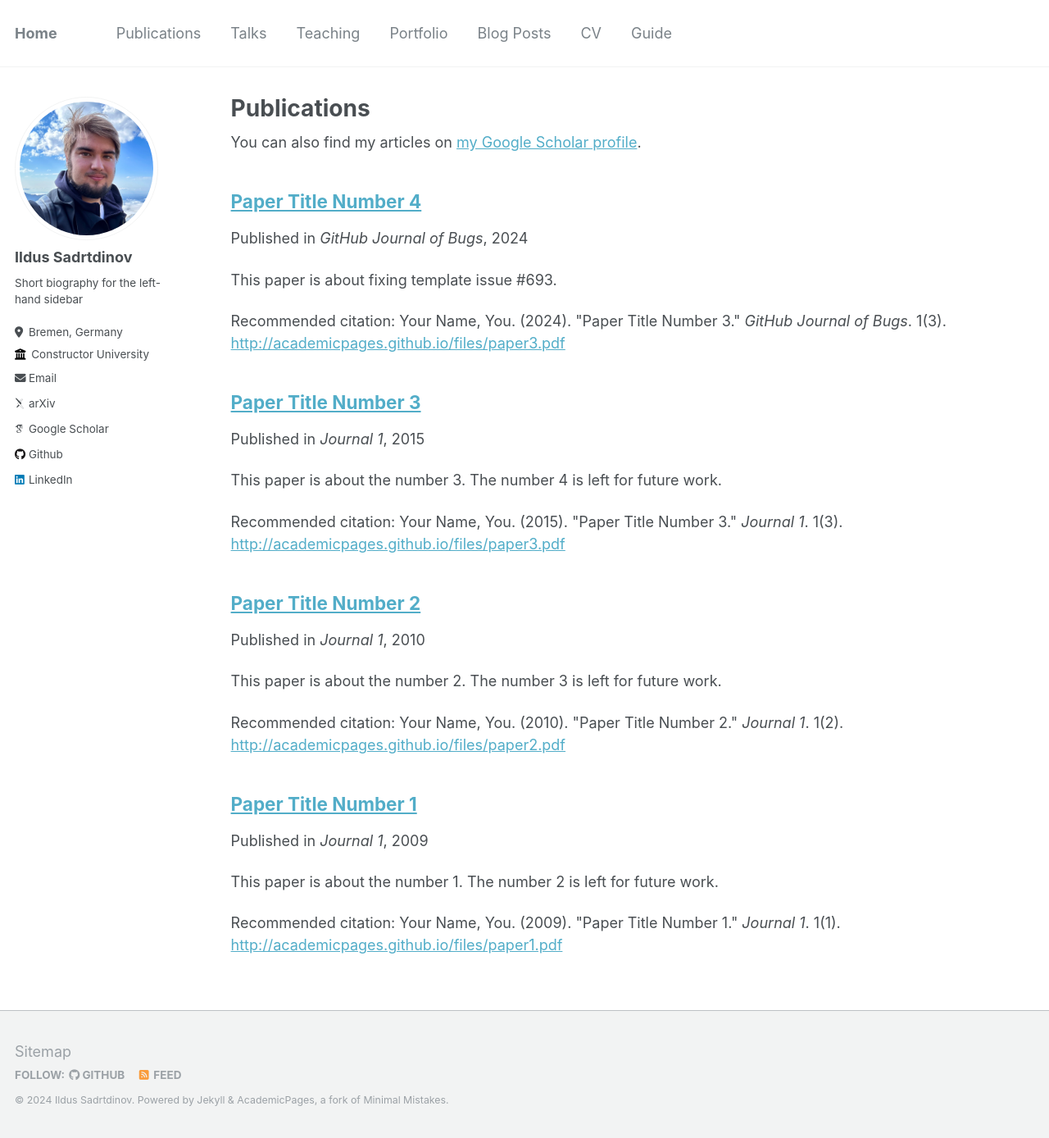
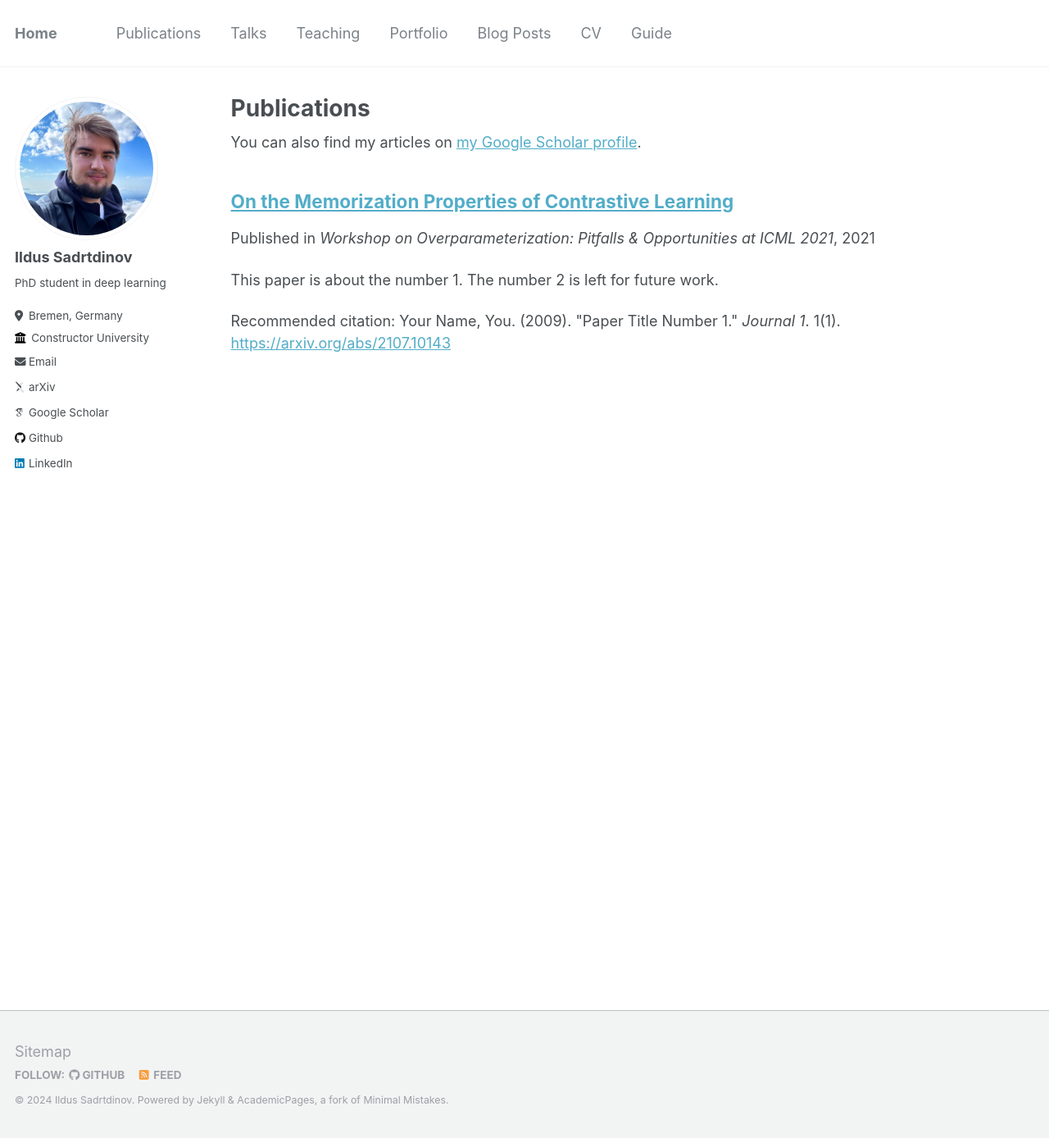
Before and after one commit to isadrtdinov/isadrtdinov.github.io, a Jekyll site: the page built from _pages/publications.md, in a window 1280 px wide and 1388 px high. Shown: the whole window at 82% size. Built offline with Jekyll 4.4.1, drawn with Linux system fonts in a browser that asks for light colours; some web fonts are replaced.

Commit message:
update 03

```diff
--- a/_config.yml
+++ b/_config.yml
@@ -24,7 +24,7 @@ author:
   avatar           : "profile.png"
   name             : "Ildus Sadrtdinov"
   pronouns         : # example: "she/her"
-  bio              : "Short biography for the left-hand sidebar"
+  bio              : "PhD student in deep learning"
   location         : "Bremen, Germany"
   employer         : "Constructor University"
   uri              : # URL
--- a/_publications/2010-10-01-paper-title-number-2.md
+++ /dev/null
@@ -1,12 +0,0 @@
----
-title: "Paper Title Number 2"
-collection: publications
-permalink: /publication/2010-10-01-paper-title-number-2
-excerpt: 'This paper is about the number 2. The number 3 is left for future work.'
-date: 2010-10-01
-venue: 'Journal 1'
-paperurl: 'http://academicpages.github.io/files/paper2.pdf'
-citation: 'Your Name, You. (2010). &quot;Paper Title Number 2.&quot; <i>Journal 1</i>. 1(2).'
----
-
-The contents above will be part of a list of publications, if the user clicks the link for the publication than the contents of section will be rendered as a full page, allowing you to provide more information about the paper for the reader. When publications are displayed as a single page, the contents of the above "citation" field will automatically be included below this section in a smaller font.
--- a/_publications/2015-10-01-paper-title-number-3.md
+++ /dev/null
@@ -1,12 +0,0 @@
----
-title: "Paper Title Number 3"
-collection: publications
-permalink: /publication/2015-10-01-paper-title-number-3
-excerpt: 'This paper is about the number 3. The number 4 is left for future work.'
-date: 2015-10-01
-venue: 'Journal 1'
-paperurl: 'http://academicpages.github.io/files/paper3.pdf'
-citation: 'Your Name, You. (2015). &quot;Paper Title Number 3.&quot; <i>Journal 1</i>. 1(3).'
----
-
-The contents above will be part of a list of publications, if the user clicks the link for the publication than the contents of section will be rendered as a full page, allowing you to provide more information about the paper for the reader. When publications are displayed as a single page, the contents of the above "citation" field will automatically be included below this section in a smaller font.
--- a/_publications/2009-10-01-paper-title-number-1.md
+++ b/_publications/2021-on-the-memorization-properties.md
@@ -1,11 +1,11 @@
 ---
-title: "Paper Title Number 1"
+title: "On the Memorization Properties of Contrastive Learning"
 collection: publications
-permalink: /publication/2009-10-01-paper-title-number-1
+permalink: /publication/2021-on-the-memorization-properties
 excerpt: 'This paper is about the number 1. The number 2 is left for future work.'
-date: 2009-10-01
-venue: 'Journal 1'
-paperurl: 'http://academicpages.github.io/files/paper1.pdf'
+date: 2021-07-24
+venue: 'Workshop on Overparameterization: Pitfalls & Opportunities at ICML 2021'
+paperurl: 'https://arxiv.org/abs/2107.10143'
 citation: 'Your Name, You. (2009). &quot;Paper Title Number 1.&quot; <i>Journal 1</i>. 1(1).'
 ---
 
--- a/_publications/2024-02-17-paper-title-number-4.md
+++ /dev/null
@@ -1,12 +0,0 @@
----
-title: "Paper Title Number 4"
-collection: publications
-permalink: /publication/2024-02-17-paper-title-number-4
-excerpt: 'This paper is about fixing template issue #693.'
-date: 2024-02-17
-venue: 'GitHub Journal of Bugs'
-paperurl: 'http://academicpages.github.io/files/paper3.pdf'
-citation: 'Your Name, You. (2024). &quot;Paper Title Number 3.&quot; <i>GitHub Journal of Bugs</i>. 1(3).'
----
-
-The contents above will be part of a list of publications, if the user clicks the link for the publication than the contents of section will be rendered as a full page, allowing you to provide more information about the paper for the reader. When publications are displayed as a single page, the contents of the above "citation" field will automatically be included below this section in a smaller font.
```
Also changed, not shown: _pages/about.md (+1 -3 lines).
